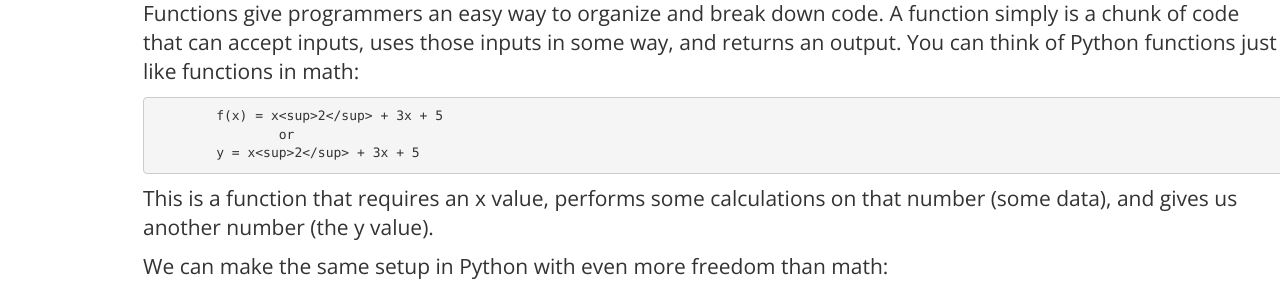
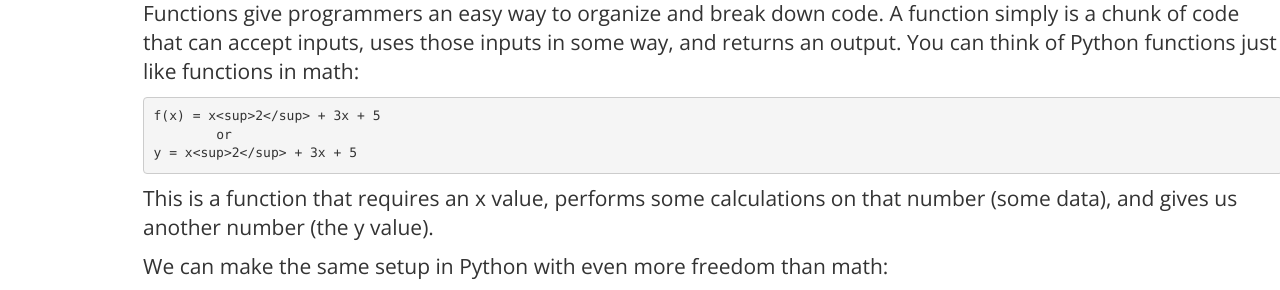
Before and after one commit to Luke-Jacobs/luke-jacobs.github.io, a Jekyll site: the page built from tutorials/functions.md, in a window 1280 px wide. Shown: the part 173-463 px from the top of the page. Built offline with Jekyll 4.4.1, drawn with Linux system fonts in a browser that asks for light colours.

Commit message:
Small changes

````diff
--- a/_layouts/default.html
+++ b/_layouts/default.html
@@ -19,8 +19,7 @@
           <nav class="navbar navbar-default">
               <div class="container-fluid">
                   <div class="navbar-header">
-                      <a class="navbar-brand" href=
-                      "#">Python Tutorials</a>
+                      <a class="navbar-brand" href="/">Python Tutorials</a>
                   </div>
                   <ul class="nav navbar-nav">
                       <li class="nav-item dropdown">
--- a/_layouts/jumbotron.html
+++ b/_layouts/jumbotron.html
@@ -19,8 +19,7 @@
           <nav class="navbar navbar-default">
               <div class="container-fluid">
                   <div class="navbar-header">
-                      <a class="navbar-brand" href=
-                      "#">Python Tutorials</a>
+                      <a class="navbar-brand" href="/">Python Tutorials</a>
                   </div>
                   <ul class="nav navbar-nav">
                       <li class="nav-item dropdown">
--- a/tutorials/functions.md
+++ b/tutorials/functions.md
@@ -7,11 +7,11 @@ title: Functions
 
 Functions give programmers an easy way to organize and break down code. A function simply is a chunk of code that can accept inputs, uses those inputs in some way, and returns an output. You can think of Python functions just like functions in math:
 
-```
+
 	f(x) = x<sup>2</sup> + 3x + 5
 		or
 	y = x<sup>2</sup> + 3x + 5
-```
+
 
 This is a function that requires an x value, performs some calculations on that number (some data), and gives us another number (the y value).
 
````
